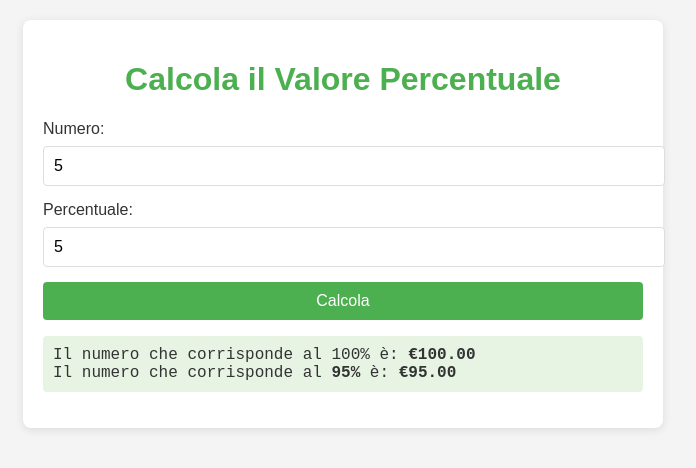
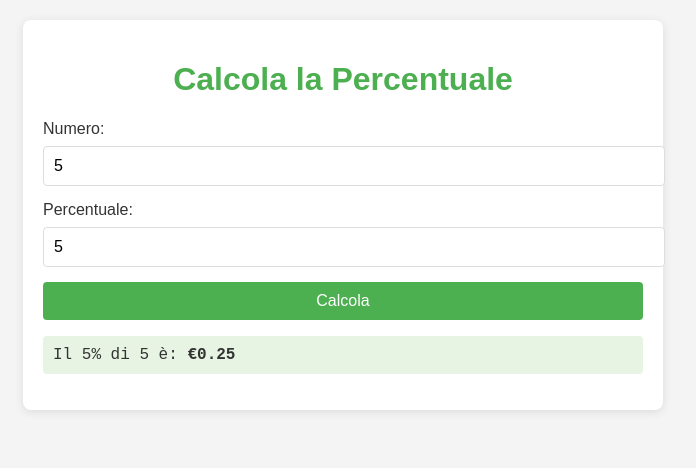
Before and after one commit to XmilordX/p-calc, a plain HTML site: page index.html in a window 1280 px wide. Both pictures are taken after typing "5", "5" into the empty fields and a click on the button "Calcola". Shown: the whole page, without its empty margins (297-993 px from the left). Drawn offline with Linux system fonts and the light colour scheme.

Commit message:
Update index.html

```diff
--- a/index.html
+++ b/index.html
@@ -4,6 +4,7 @@
     <meta charset="UTF-8">
     <meta name="viewport" content="width=device-width, initial-scale=1.0">
     <title>Calcolo Percentuale</title>
+    <link rel="icon" href="favicon.png" type="image/png"> <!-- Favicon -->
     <style>
         body {
             font-family: Arial, sans-serif;
@@ -54,35 +55,32 @@
             padding: 10px;
             border-radius: 4px;
             overflow-x: auto;
-            font-size: 16px; /* Dimensione del carattere aumentata */
+            font-size: 16px; /* Dimensione del carattere */
         }
         .risultato {
             font-weight: bold; /* Grassetto per i numeri */
         }
     </style>
     <script>
-        function calcola() {
+        function calcolaPercentuale() {
             const numero = parseFloat(document.getElementById('numero').value);
             const percentuale = parseFloat(document.getElementById('percentuale').value);
-            const centoPercento = numero / (percentuale / 100);
-            const percentualeRimanente = centoPercento * (100 - percentuale) / 100;
+            const risultato = (numero * percentuale) / 100;
 
-            const risultato = `Il numero che corrisponde al 100% è: <span class="risultato">€${centoPercento.toLocaleString(undefined, {minimumFractionDigits: 2, maximumFractionDigits: 2})}</span>\n`;
-            const risultatoRimanente = `Il numero che corrisponde al <span class="risultato">${100 - percentuale}%</span> è: <span class="risultato">€${percentualeRimanente.toLocaleString(undefined, {minimumFractionDigits: 2, maximumFractionDigits: 2})}</span>`;
+            const messaggioRisultato = `Il ${percentuale}% di ${numero} è: <span class="risultato">€${risultato.toLocaleString(undefined, {minimumFractionDigits: 2, maximumFractionDigits: 2})}</span>`;
 
-            document.getElementById('risultato').innerHTML = risultato + risultatoRimanente; // Modificato per usare innerHTML
+            document.getElementById('risultato').innerHTML = messaggioRisultato; // Modificato per usare innerHTML
         }
     </script>
-    <link rel="icon" href="favicon.png" type="image/png">
 </head>
 <body>
     <div class="container">
-        <h1>Calcola il Valore Percentuale</h1>
+        <h1>Calcola la Percentuale</h1>
         <label for="numero">Numero:</label>
         <input type="number" id="numero" required>
         <label for="percentuale">Percentuale:</label>
         <input type="number" id="percentuale" required>
-        <button onclick="calcola()">Calcola</button>
+        <button onclick="calcolaPercentuale()">Calcola</button>
         <pre id="risultato"></pre>
     </div>
 </body>
```
